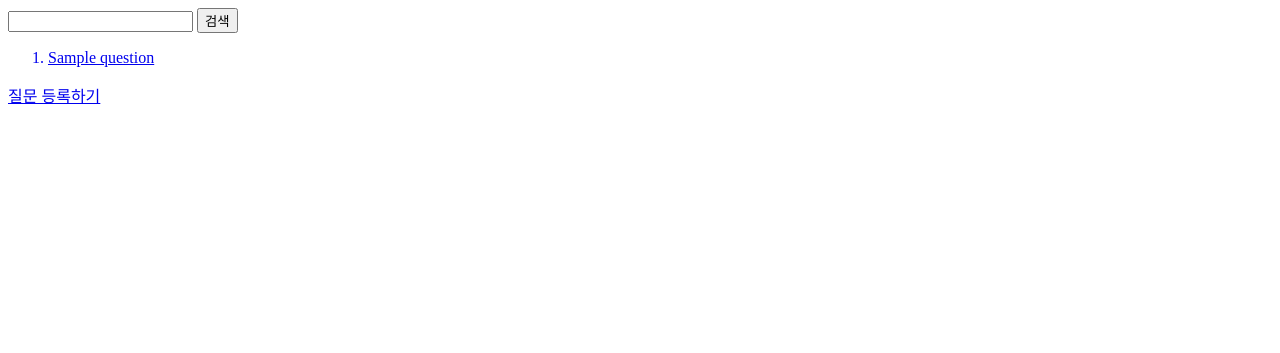
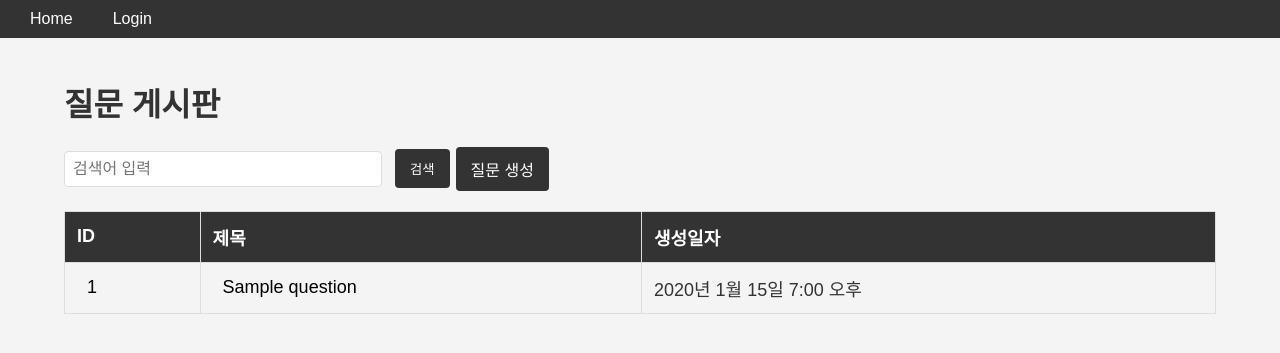
Before and after one commit to kimsh1017/gdsc_hongik_basic_backend_2024, a Django app: page /questions/ in a window 1280 px wide. Shown: the top 353 px of the page. Run offline with Django 5.2, Linux system fonts and the light colour scheme; tables that the repository leaves empty hold one stand-in row (values such as "Sample post"); parts of the project's set-up code (start-up, migrations or seed data) failed here and were passed over.

Commit message:
week8: css 파일 추가

```diff
--- /dev/null
+++ b/questions/static/style.css
@@ -0,0 +1,189 @@
+/* /static/style.css */
+/* Global Styles */
+body {
+    font-family: Arial, sans-serif;
+    background-color: #f4f4f4;
+    color: #333;
+    margin: 0;
+    padding: 0;
+}
+
+.container {
+    width: 90%;
+    max-width: 1200px;
+    margin: 0 auto;
+}
+
+/* Navbar Styles */
+.navbar {
+    background-color: #333;
+    color: #fff;
+    padding: 10px 0;
+}
+
+.navbar .nav-links {
+    list-style: none;
+    padding: 0;
+    margin: 0;
+    display: flex;
+    justify-content: left;
+}
+
+.navbar .nav-links li {
+    margin-left: 20px;
+}
+
+.navbar .nav-links a {
+    color: #fff;
+    text-decoration: none;
+    padding: 5px 10px;
+    border-radius: 3px;
+    transition: background-color 0.3s ease;
+}
+
+.navbar .nav-links a:hover {
+    background-color: #575757;
+}
+
+/* Content Styles */
+.content {
+    padding: 20px 0;
+}
+
+/* Question Table Styles */
+.question-table {
+    width: 100%;
+    border-collapse: collapse;
+    margin: 20px 0;
+    font-size: 18px;
+    text-align: left;
+}
+
+.question-table th, .question-table td {
+    padding: 12px;
+    border: 1px solid #ddd;
+}
+
+.question-table th {
+    background-color: #333;
+    color: #fff;
+}
+
+.question-table tr:nth-child(even) {
+    background-color: #f2f2f2;
+}
+
+.question-table .question_links a{
+    color: #000;
+    text-decoration: none;
+    padding: 5px 10px;
+    border-radius: 3px;
+    transition: background-color 0.3s ease;
+}
+
+.question-table .question_links a:hover {
+    background-color: #454545;
+}
+
+/* Pagination Styles */
+.pagination {
+    display: flex;
+    justify-content: center;
+    margin: 20px 0;
+}
+
+.pagination .step-links a {
+    color: #333;
+    text-decoration: none;
+    margin: 0 5px;
+    padding: 5px 10px;
+    border: 1px solid #ddd;
+    border-radius: 3px;
+    transition: background-color 0.3s ease;
+}
+
+.pagination .step-links a:hover {
+    background-color: #f4f4f4;
+}
+
+.pagination .current {
+    margin: 0 5px;
+    padding: 5px 10px;
+    border: 1px solid #ddd;
+    border-radius: 3px;
+    background-color: #333;
+    color: #fff;
+}
+
+/* Question Detail Styles */
+.question-detail {
+    margin-bottom: 40px;
+}
+
+.question-detail p {
+    margin: 5px 0;
+}
+
+/* Answer List Styles */
+.answer-list {
+    margin-bottom: 40px;
+}
+
+.answer {
+    padding: 10px;
+    border: 1px solid #ddd;
+    margin-bottom: 10px;
+    background-color: #f9f9f9;
+}
+
+.answer p {
+    margin: 5px 0;
+}
+
+/* Answer Form Styles */
+form textarea {
+    width: 100%;
+    padding: 10px;
+    margin-bottom: 10px;
+    border: 1px solid #ddd;
+    border-radius: 4px;
+}
+
+/* Button Styles */
+.question-btns {
+    display: flex;
+    justify-content: left;
+    align-items: center;
+    margin-bottom: 20px;
+}
+
+.btn {
+    background-color: #333;
+    color: #fff;
+    margin: 0px 3px;
+    padding: 10px 15px;
+    border: none;
+    border-radius: 4px;
+    cursor: pointer;
+    transition: background-color 0.3s ease;
+    text-decoration: none;
+}
+
+.btn:hover {
+    background-color: #555;
+}
+
+/* Search Form Styles */
+.search-form {
+    display: flex;
+    align-items: center;
+}
+
+.search-form input[type="text"] {
+    padding: 8px;
+    font-size: 16px;
+    border: 1px solid #ddd;
+    border-radius: 4px;
+    margin-right: 10px;
+    width: 300px;
+}
--- /dev/null
+++ b/questions/templates/base.html
@@ -0,0 +1,28 @@
+<!-- /templastes/base.html -->
+{% load static %}
+<!DOCTYPE html>
+<html lang="ko">
+  <head>
+    <!-- Required meta tags -->
+    <meta charset="utf-8" />
+    <meta
+      name="viewport"
+      content="width=device-width, initial-scale=1, shrink-to-fit=no"
+    />
+    <!-- CSS -->
+    <link rel="stylesheet" type="text/css" href="{% static 'style.css' %}" />
+    <title>MyApp Board</title>
+  </head>
+  <body>
+    <!-- 네비게이션 바 -->
+    <nav class="navbar">
+      <ul class="nav-links">
+        <li><a href="/questions">Home</a></li>
+        <li><a href="/questions">Login</a></li>
+      </ul>
+    </nav>
+
+    <!-- 기본 템플릿 안에 삽입될 내용 Start -->
+    <div class="content">{% block content %} {% endblock %}</div>
+  </body>
+</html>
--- a/questions/templates/question_list.html
+++ b/questions/templates/question_list.html
@@ -1,10 +1,69 @@
-<form action="/questions" method="get">
-    <input type="text" name="keyword" value="{{keyword}}">
-    <button type="submit">검색</button>
-</form>
-<ol>
-    {% for question in questions %}
-    <a href="/questions/{{question.id}}"><li>{{question.subject}}</li></a>
-    {% endfor %}
-</ol>
-<a href="/questions/create">질문 등록하기</a>
+<!-- /templates/question_list.html -->
+{% extends 'base.html' %} {% block content %}
+<div class="container">
+  <h1>질문 게시판</h1>
+  <div class="question-btns">
+    <!-- Search Form -->
+    <form action="/questions" method="get" class="search-form">
+      <input
+        type="text"
+        name="keyword"
+        placeholder="검색어 입력"
+        value="{{keyword}}"
+      />
+      <button type="submit" class="btn">검색</button>
+    </form>
+    <!-- Create Question Button -->
+    <a href="/questions/create" class="btn">질문 생성</a>
+  </div>
+  <table class="question-table">
+    <thead>
+      <tr>
+        <th>ID</th>
+        <th>제목</th>
+        <th>생성일자</th>
+      </tr>
+    </thead>
+    <tbody>
+      {% for question in questions%}
+      <tr>
+        <td class="question_links">
+          <a href="/questions/{{question.id}}"
+            >{{ question.id }}</a
+          >
+        </td>
+        <td class="question_links">
+          <a href="/questions/{{question.id}}"
+            >{{ question.subject }}</a
+          >
+        </td>
+        <td>{{ question.create_date }}</td>
+      </tr>
+      {% empty %}
+      <tr>
+        <td colspan="3">아직 질문이 없습니다.</td>
+      </tr>
+      {% endfor %}
+    </tbody>
+  </table>
+
+  <!-- Pagination
+  <div class="pagination">
+    <span class="step-links">
+      {% if questions.has_previous %}
+      <a href="?page=1">&laquo; 처음으로</a>
+      <a href="?page={{ questions.previous_page_number }}">이전</a>
+      {% endif %}
+
+      <span class="current">
+        {{ questions.number }} / {{ questions.paginator.num_pages }}
+      </span>
+
+      {% if questions.has_next %}
+      <a href="?page={{ questions.next_page_number }}">다음</a>
+      <a href="?page={{ questions.paginator.num_pages }}">마지막으로 &raquo;</a>
+      {% endif %}
+    </span>
+  </div> -->
+</div>
+{% endblock %}
```
Also changed, not shown: questions/templates/question_create.html (+10 -5 lines), questions/templates/question_detail.html (+34 -20 lines), questions/templates/question_update.html (+10 -5 lines).
